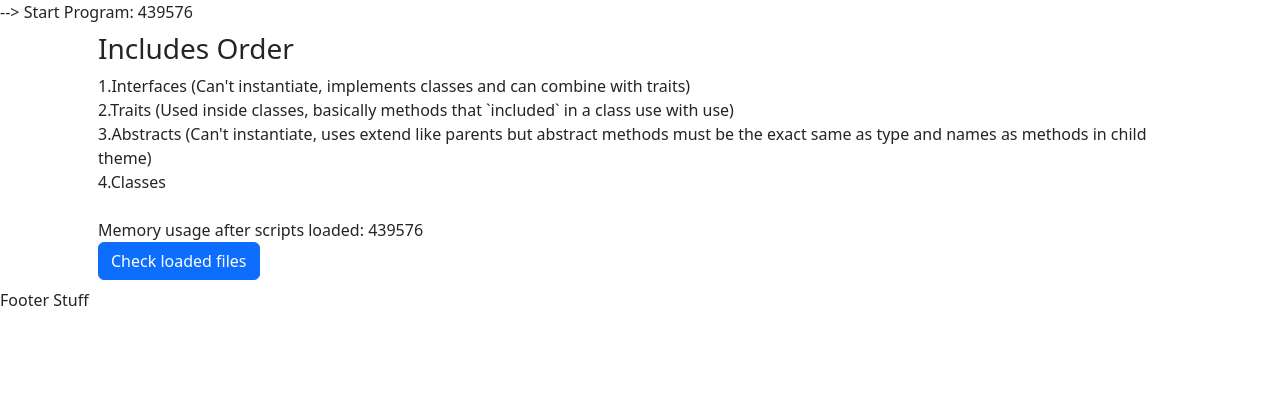
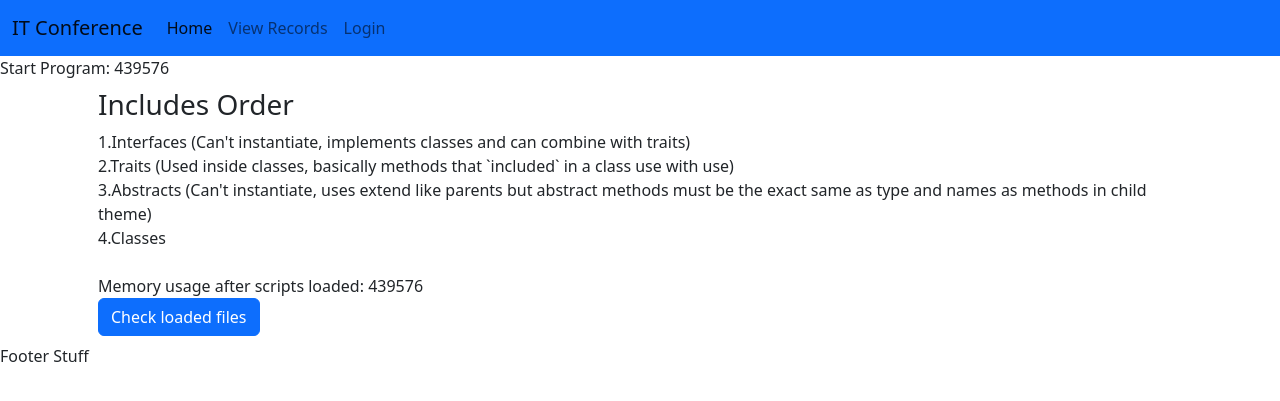
Before and after one commit to NiKourn/PHP-Objects, a PHP site: page / in a window 1280 px wide. Shown: the top 401 px of the page. Run offline with PHP 8.4, Linux system fonts and the light colour scheme.

Commit message:
readme.md update

```diff
--- a/includes/header.php
+++ b/includes/header.php
@@ -6,37 +6,37 @@
 	<link href="https://cdn.jsdelivr.net/npm/bootstrap@5.2.1/dist/css/bootstrap.min.css" rel="stylesheet" integrity="sha384-iYQeCzEYFbKjA/T2uDLTpkwGzCiq6soy8tYaI1GyVh/UjpbCx/TYkiZhlZB6+fzT" crossorigin="anonymous">
 	<script src="assets/js/theme.js"></script>
 </head>
-<!--<header>-->
-<!--	<nav class="navbar navbar-expand-lg navbar-light bg-primary" style="background-color: #e3f2fd;">-->
-<!--		<div class="container-fluid">-->
-<!--			<a class="navbar-brand" href="#">IT Conference</a>-->
-<!--			<button class="navbar-toggler" type="button" data-bs-toggle="collapse" data-bs-target="#navbarNavAltMarkup" aria-controls="navbarNavAltMarkup" aria-expanded="false" aria-label="Toggle navigation">-->
-<!--				<span class="navbar-toggler-icon"></span>-->
-<!--			</button>-->
-<!--			<div class="collapse navbar-collapse" id="navbarNavAltMarkup">-->
-<!--				<div class="navbar-nav mr-auto">-->
-<!--					<li class="nav-item"><a class="nav-link active" aria-current="page" href="homepage.php">Home</a></li>-->
-<!--					<li class="nav-item"> <a class="nav-link" href="viewrecords.php">View Records</a></li>-->
-<!--					<!--<li class="nav-item"> <a class="nav-link" href="admin-pane/main.php">Edit Site</a></li>-->
-<!--					<li class="nav-item dropdown">-->
-<!--						<a class="nav-link dropdown-toggle" href="#" id="navbarScrollingDropdown" role="button" data-bs-toggle="dropdown" aria-expanded="false">-->
-<!--							Link</a>-->
-<!--							<ul class="dropdown-menu" aria-labelledby="navbarScrollingDropdown">-->
-<!--							  <li><a class="dropdown-item" href="#">Action</a></li>-->
-<!--							  <li><a class="dropdown-item" href="#">Another action</a></li>-->
-<!--							  <li><hr class="dropdown-divider"></li>-->
-<!--							  <li><a class="dropdown-item" href="#">Something else here</a></li>-->
-<!--							</ul>-->
-<!--					  </li>-->-->
-<!--				</div>-->
-<!--				<div class="navbar-nav float-end">-->
-<!--					--><?php //if(!isset($_SESSION['userid'])){  ?>
-<!--						<li class="nav-item"><a class="nav-link" href="login.php">Login</a></li>--><?php //} else {?>
-<!--					<li class="nav-item"><a class="nav-link" href="#"><span>Hello --><?php //echo $_SESSION['username']. ' - ' . $_SESSION['userid'];  ?><!--</span></a></li>-->
-<!--					<li class="nav-item"><a class="nav-link" href="logout.php">Logout</a>--><?php //} ?><!--</li>-->
-<!--				</div>-->
-<!--			-->
-<!--			</div>-->
-<!--		</div>-->
-<!--	</nav>-->
-<!--</header>-->
+<header>
+	<nav class="navbar navbar-expand-lg navbar-light bg-primary" style="background-color: #e3f2fd;">
+		<div class="container-fluid">
+			<a class="navbar-brand" href="#">IT Conference</a>
+			<button class="navbar-toggler" type="button" data-bs-toggle="collapse" data-bs-target="#navbarNavAltMarkup" aria-controls="navbarNavAltMarkup" aria-expanded="false" aria-label="Toggle navigation">
+				<span class="navbar-toggler-icon"></span>
+			</button>
+			<div class="collapse navbar-collapse" id="navbarNavAltMarkup">
+				<div class="navbar-nav mr-auto">
+					<li class="nav-item"><a class="nav-link active" aria-current="page" href="homepage.php">Home</a></li>
+					<li class="nav-item"> <a class="nav-link" href="viewrecords.php">View Records</a></li>
+					<!--<li class="nav-item"> <a class="nav-link" href="admin-pane/main.php">Edit Site</a></li>
+					<li class="nav-item dropdown">
+						<a class="nav-link dropdown-toggle" href="#" id="navbarScrollingDropdown" role="button" data-bs-toggle="dropdown" aria-expanded="false">
+							Link</a>
+							<ul class="dropdown-menu" aria-labelledby="navbarScrollingDropdown">
+							  <li><a class="dropdown-item" href="#">Action</a></li>
+							  <li><a class="dropdown-item" href="#">Another action</a></li>
+							  <li><hr class="dropdown-divider"></li>
+							  <li><a class="dropdown-item" href="#">Something else here</a></li>
+							</ul>
+					  </li>-->
+				</div>
+				<div class="navbar-nav float-end">
+					<?php if(!isset($_SESSION['userid'])){  ?>
+						<li class="nav-item"><a class="nav-link" href="login.php">Login</a></li><?php } else {?>
+					<li class="nav-item"><a class="nav-link" href="#"><span>Hello <?php echo $_SESSION['username']. ' - ' . $_SESSION['userid'];  ?></span></a></li>
+					<li class="nav-item"><a class="nav-link" href="logout.php">Logout</a><?php } ?></li>
+				</div>
+
+			</div>
+		</div>
+	</nav>
+</header>
```
Also changed, not shown: README.md.
